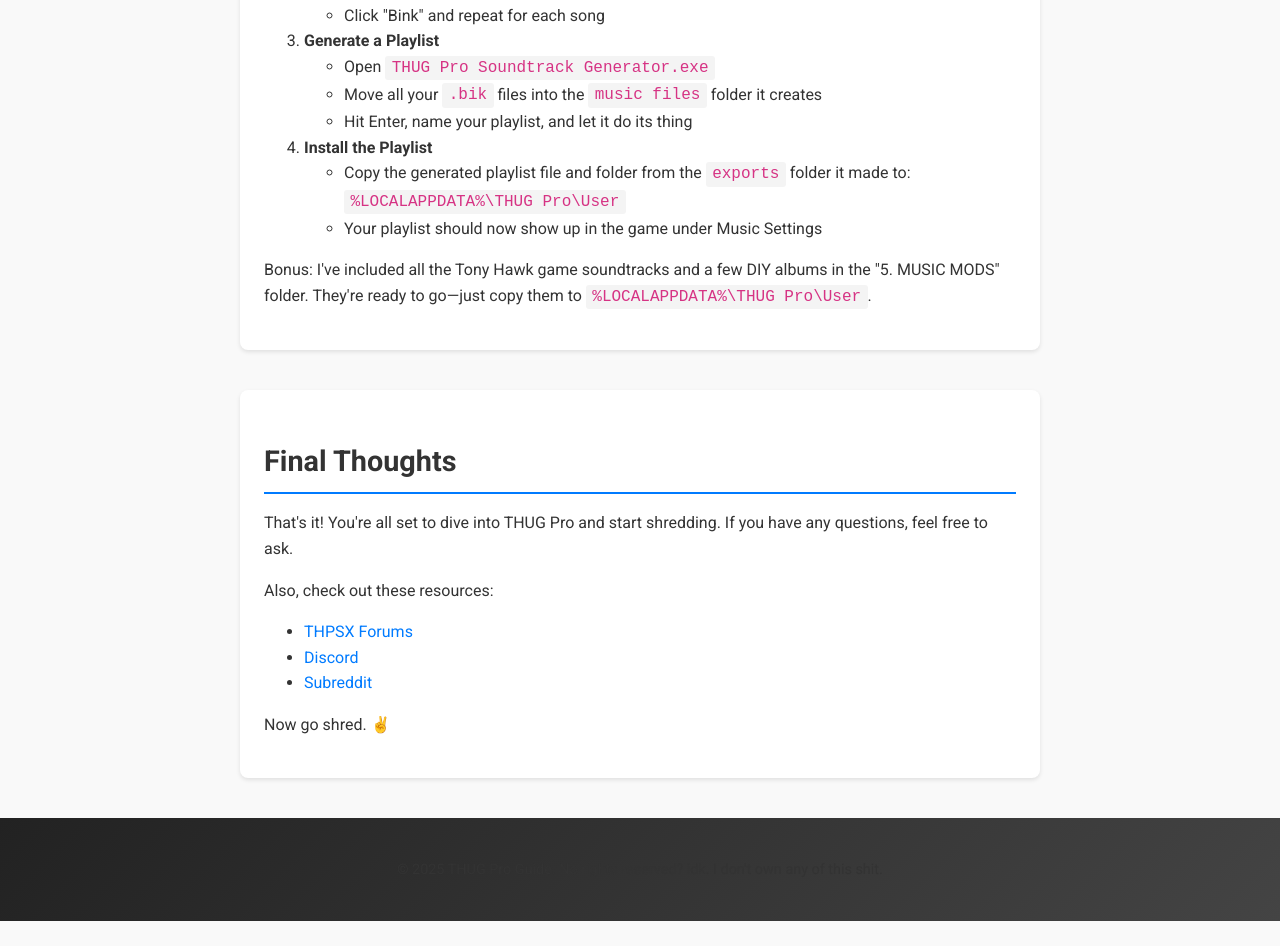
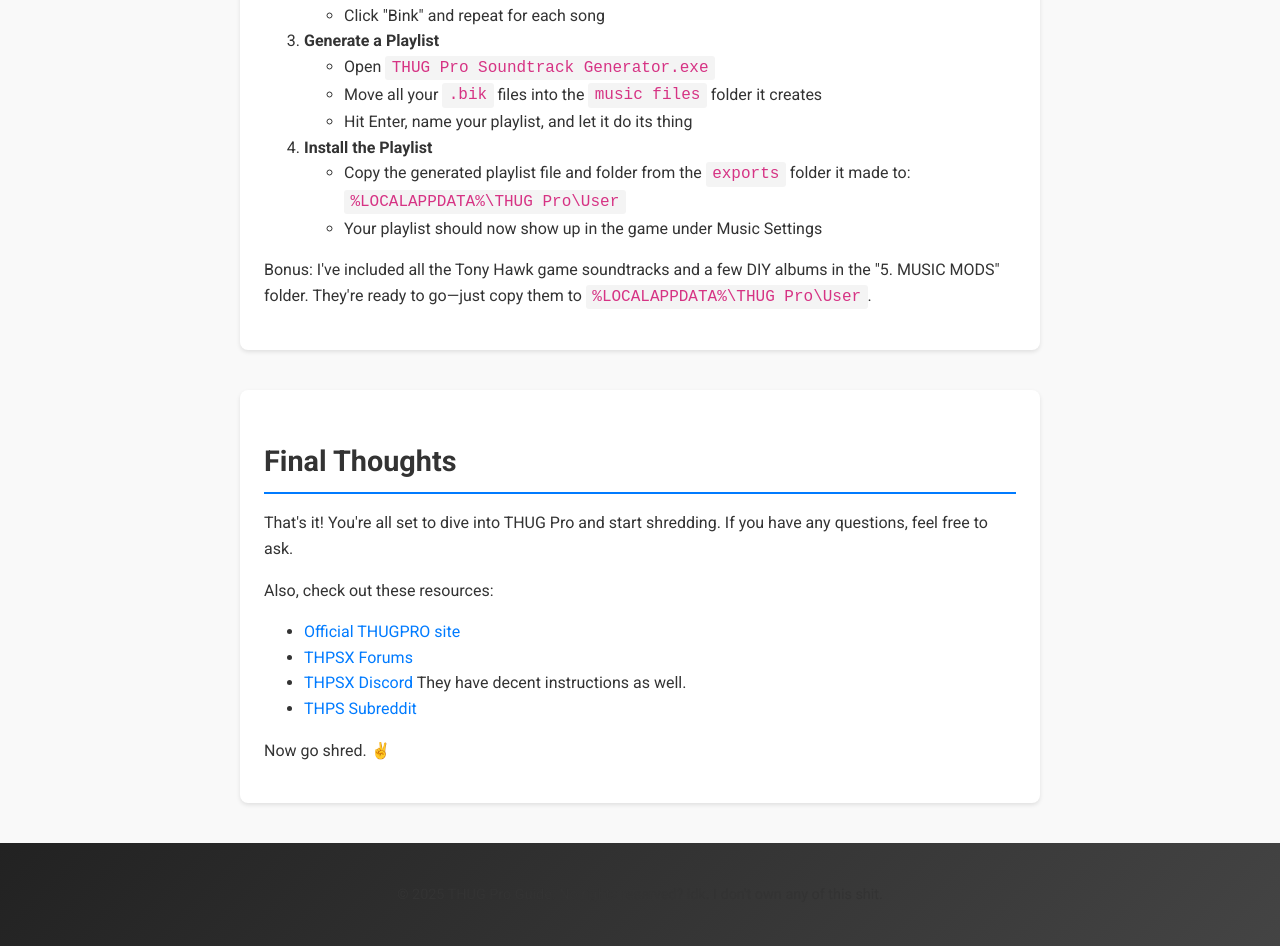
Before and after one commit to dullmace/thugproinstructions, a plain HTML site: page index.html in a window 1280 px wide. Shown: the part 6043-6989 px from the top of the page. Before the commit the page ends 6964 px from the top, so only its background shows below. Drawn offline with Linux system fonts and the light colour scheme.

Commit message:
Update index.html

```diff
--- a/index.html
+++ b/index.html
@@ -290,13 +290,15 @@
       <p>Also, check out these resources:</p>
       <ul>
         <li>
+          <a href="https://thugpro.com/" target="_blank">Official THUGPRO site</a>
+        <li>
           <a href="https://thpsx.com/forums/" target="_blank">THPSX Forums</a>
         </li>
         <li>
-          <a href="https://discord.gg/crJrGcY" target="_blank">Discord</a>
+          <a href="https://discord.gg/crJrGcY" target="_blank">THPSX Discord</a> They have decent instructions as well.
         </li>
         <li>
-          <a href="https://www.reddit.com/r/THPS" target="_blank">Subreddit</a>
+          <a href="https://www.reddit.com/r/THPS" target="_blank">THPS Subreddit</a>
         </li>
       </ul>
       <p>Now go shred. ✌️</p>
```
